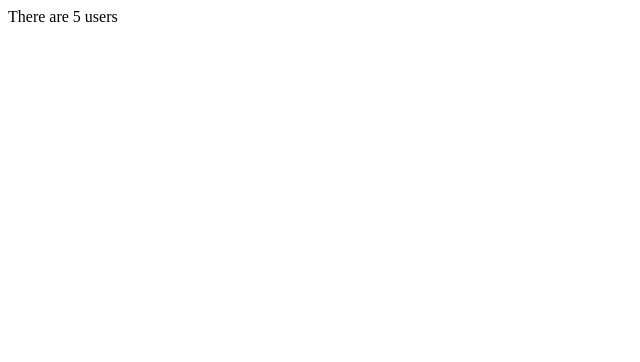
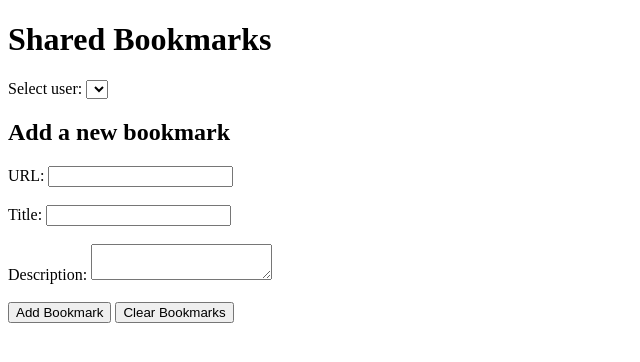
Before and after one commit to avatarit/Project-Shared-Bookmarks-2026, a website with bundled scripts: page index.html in a window 1280 px wide. Shown: the whole page, without its empty margins (0-640 px from the left). Built offline with nearby package versions, Linux system fonts and the light colour scheme.

Commit message:
Refactor index.html structure and update script.js to comment out user count display

```diff
--- a/index.html
+++ b/index.html
@@ -1,8 +1,38 @@
 <!DOCTYPE html>
-<html>
-  <head>
-    <script type="module" src="script.js"></script>
-  </head>
-  <body>
-  </body>
+<html lang="en">
+<head>
+  <meta charset="UTF-8" />
+  <title>Shared Bookmarks</title>
+  <script type="module" src="script.js"></script>
+</head>
+
+<body>
+  <h1>Shared Bookmarks</h1>
+
+  <label for="user-select">Select user:</label>
+  <select id="user-select"></select>
+
+  <h2>Add a new bookmark</h2>
+
+  <form id="bookmark-form">
+    <label for="url">URL:</label>
+    <input type="url" id="url" name="url" required /><br><br>
+
+    <label for="title">Title:</label>
+    <input type="text" id="title" name="title" required /><br><br>
+
+    <label for="description">Description:</label>
+    <textarea id="description" name="description" required></textarea>
+    <br><br>
+
+    <button type="submit">Add Bookmark</button>
+    <button id="clear-data-btn" type="button">Clear Bookmarks</button>
+  </form>
+
+  <div id="bookmark-section">
+    <p id="no-bookmarks-message" hidden>This user has no bookmarks yet.</p>
+    <div id="bookmark-list"></div>
+  </div>
+
+</body>
 </html>
--- a/script.js
+++ b/script.js
@@ -8,5 +8,5 @@ import { getUserIds } from "./storage.js";
 
 window.onload = function () {
   const users = getUserIds();
-  document.querySelector("body").innerText = `There are ${users.length} users`;
+ // document.querySelector("body").innerText = `There are ${users.length} users`;
 };
```
